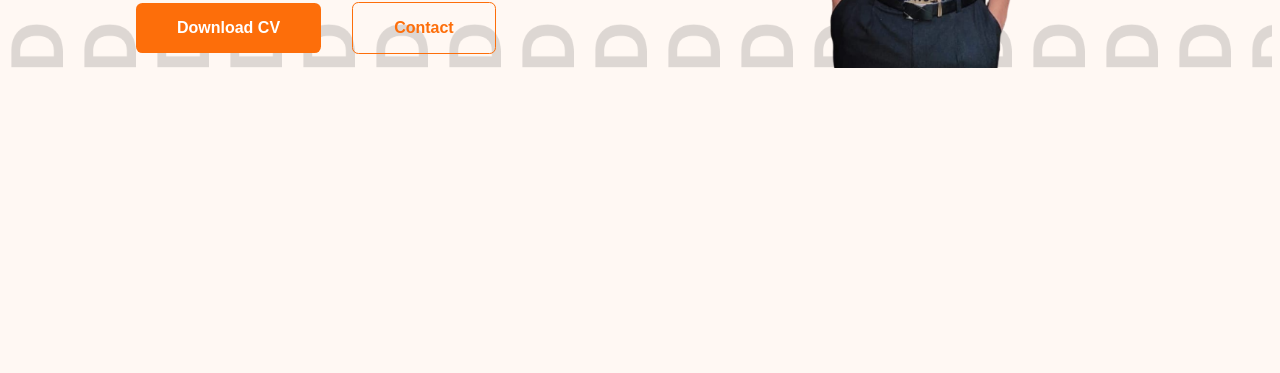
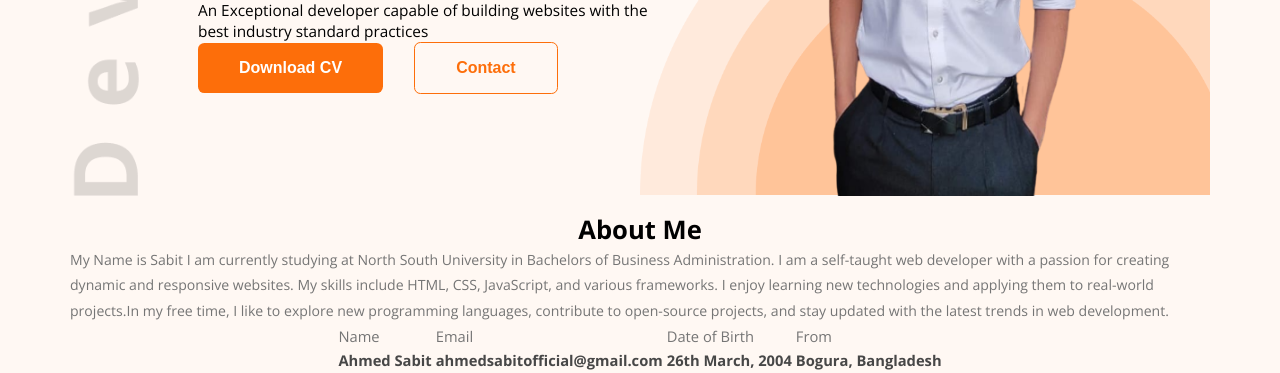
Before and after one commit to Ahmed-Sabit/My-portfolio-Site, a plain HTML site: page index.html in a window 1280 px wide. Shown: the part 491-864 px from the top of the page. Before the commit the page ends 800 px from the top, so only its background shows below. Drawn offline with nearby package versions, Linux system fonts and the light colour scheme.

Commit message:
i have made a failed attempt to make the entire "about me" section. i will complete rest soon

```diff
--- a/index.html
+++ b/index.html
@@ -30,12 +30,29 @@
             <img class="img-area" src="images/sabit.img.png" alt="Image of A man named hardy">
         </div>
     </header>
-    <!-- <main>
-        <p>My Name is Sabit I am currently studying at North South University in Bachelors of Business Administration.
-        I am a self-taught web developer with a passion for creating dynamic and responsive websites. My skills include HTML, CSS, JavaScript, and various frameworks. I enjoy learning new technologies and applying them to real-world projects.</p>
-        <p>In my free time, I like to explore new programming languages, contribute to
-        </p>
-    </main> -->
+    <main>
+        <section class="box">
+            <h4 class="about-head">About Me</h4>
+            <p>
+                My Name is Sabit I am currently studying at North South University in Bachelors of Business Administration.
+                I am a self-taught web developer with a passion for creating dynamic and responsive websites. My skills include HTML, CSS, JavaScript, and various frameworks. I enjoy learning new technologies and applying them to real-world projects.In my free time, I like to explore new programming languages, contribute to open-source projects, and stay updated with the latest trends in web development.
+            </p>
+            <table>
+                <thead class="th1">
+                    <td>Name</td>
+                    <td>Email</td>
+                    <td>Date of Birth</td>
+                    <td>From</td>
+                </thead>
+                <tr class="tr1">
+                    <td>Ahmed Sabit</td>
+                    <td>ahmedsabitofficial@gmail.com</td>
+                    <td>26th March, 2004</td>
+                    <td>Bogura, Bangladesh</td>
+                </tr>
+            </table>
+        </section>
+    </main>
     <footer>
 
     </footer>
--- a/styles1.css
+++ b/styles1.css
@@ -11,9 +11,10 @@
     "wdth" 100;
 }
 .header {
-    background-image: url(images/developer.png);
-    /* background-repeat: no-repeat; */
-    background-size: contain;
+    background-image: url(images/developer.png), url(images/header_bg.png);
+    background-repeat: no-repeat;
+    background-position: top left, bottom right;
+    background-size: contain, 50%;
 }
 .logo {
     width: 7vw;
@@ -32,14 +33,14 @@ nav ul li {
 nav ul {
     display: flex;
     gap: 6vw;
-    /* justify-content: space-evenly;
-    align-items: center; */
+    /* justify-content: space-evenly;*/
+    align-items: center;
 }
 nav {
     display: flex;
     align-items: center;
     margin: 1vh 10vw;
-    justify-content:space-between;
+    justify-content: space-between;
     background: transparent;
 }
 /* .Og-btn {
@@ -94,7 +95,8 @@ nav {
     background: transparent;
 }
 .img-area {
-    width: 35vw;
+    width: 42vw;
+    height: 45vw;
     background: transparent;
     /* max-width: 100%; */
 }
@@ -102,8 +104,45 @@ nav {
     display: flex;
     justify-content: space-between;
     align-items: center;
-    gap: 2vw;
-    margin: 0 10vw;
+    gap: 1vw;
+    margin: 0vh 0vw 2.04vh 10vw;
     height: 100%;
     background: transparent;
 }
+/* Main Styles */
+
+* {
+    max-width: 1140px;
+    margin: 0 auto;
+}
+
+/* About ME SECTION */
+.about-head {
+    font-size: 2vw;
+    font-weight: bold;
+    text-align: center;
+}
+.box p {
+    font-size: 1.1vw;
+    line-height: 1.8;
+    color: #757575;
+}
+.th1 {
+    color: #757575;
+    font-size: 1.15vw;
+}
+.tr1 {
+    color: #474747;
+    font-size: 1.15vw;
+    font-weight: bold;
+}
+/* .box {
+    display: inline-block;
+    width: 43.08vw;
+    border: 0.1vw solid #000000;
+    background-color: #FFF8F3;
+    border-radius: 1vw;
+}
+.box-over {
+    border: 8.18vw solid rgb(197, 197, 197)
+} */
```
